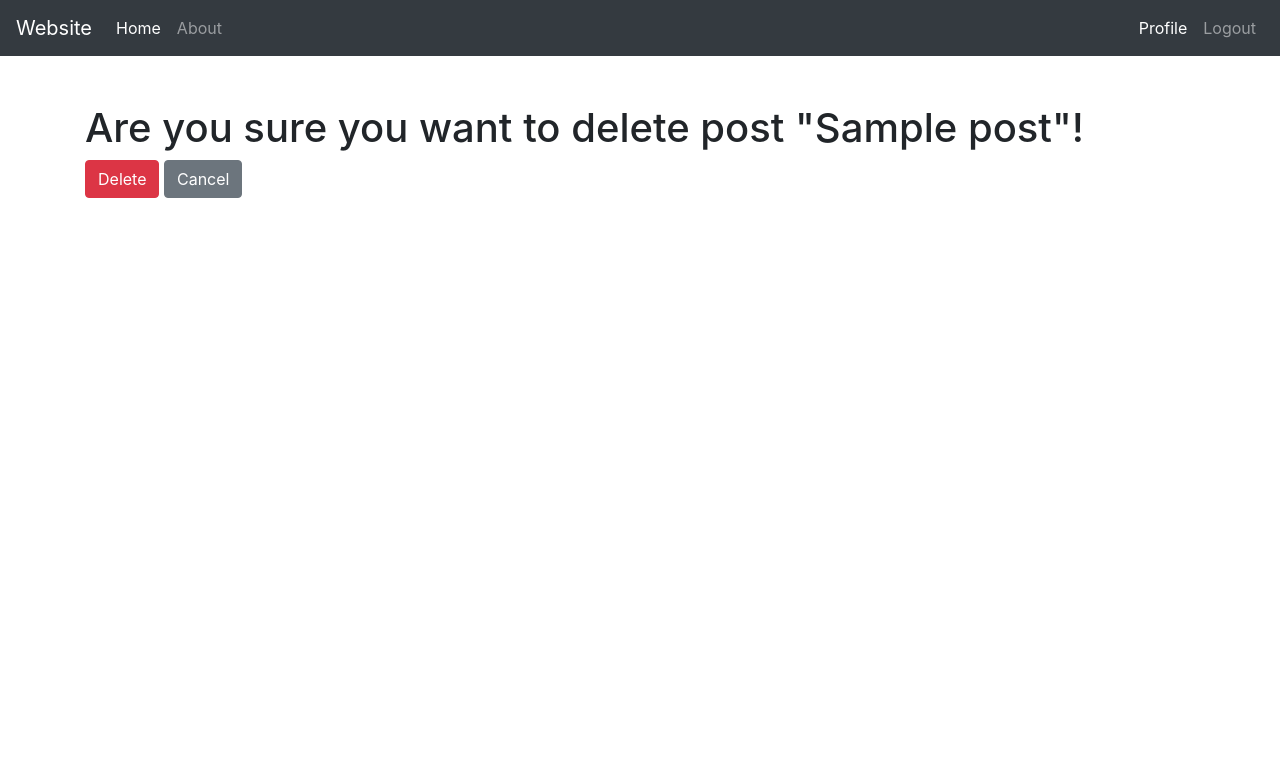
After one commit to ayushmanadhikari/goludai, a Django app: page /post/1/delete/ in a window 1280 px wide. The commit adds this page. Shown: the top 783 px of the page. Run offline with Django 3.2, Linux system fonts and the light colour scheme; a user stored in the database is signed in; tables that the repository leaves empty hold one stand-in row (values such as "Sample post"); some libraries are stand-ins or nearby versions.

Commit message:
Class based views for list, detail, update, create, delete view

```diff
--- a/website/blog/models.py
+++ b/website/blog/models.py
@@ -2,8 +2,10 @@ from django.contrib.auth import get_user_model
 from django.db import models
 from django.contrib.auth.models import User
 from django.utils import timezone
+from django.urls import reverse
 
 UserModel = get_user_model()
+
 class Post(models.Model):
     title = models.CharField(max_length=100)
     content = models.TextField()
@@ -12,3 +14,6 @@ class Post(models.Model):
 
     def __str__(self):
         return self.title
+
+    def get_absolute_url(self):
+        return reverse('post-detail', kwargs={'pk': self.pk})
--- a/website/blog/templates/blog/home.html
+++ b/website/blog/templates/blog/home.html
@@ -6,7 +6,7 @@
             <h1 class="container mt-5" >This is home page!</h1>
             {% for post in posts %}
                 <div class="container">
-                    <h3>{{post.title}}</h3>
+                    <h2><a href="{% url 'post-detail' post.id %}">{{post.title}}</a></h2>
                     <p>{{post.content}}</p>
                 </div>
             {% endfor %}
--- /dev/null
+++ b/website/blog/templates/blog/post_confirm_delete.html
@@ -0,0 +1,17 @@
+{% extends 'blog/base.html' %}
+<html>
+    <head></head>
+    <body>
+        {% block content %}
+        <form method="POST">
+            {% csrf_token %}
+            <h1 class="container mt-5" >Are you sure you want to delete post "{{object.title}}"!</h1>
+            <div class="container">
+                <button class="btn btn-danger" type="submit">Delete</button>
+                <a href="{% url 'post-detail' object.id %}" class="btn btn-secondary">Cancel</a>
+            </div>
+
+        </form>
+        {% endblock %}
+    </body>
+</html>
--- a/website/blog/urls.py
+++ b/website/blog/urls.py
@@ -1,6 +1,11 @@
+from os import name
 from django.urls import path
-from .views import HomeListView
+from .views import HomeListView, PostDetailView, PostCreateView, PostUpdateView, PostDeleteView
 
 urlpatterns = [
-    path('', HomeListView.as_view(), name='blog-home')
+    path('', HomeListView.as_view(), name='blog-home'),
+    path('post/<int:pk>/', PostDetailView.as_view(), name='post-detail'),
+    path('post/create/', PostCreateView.as_view(), name='post-create'),
+    path('post/<int:pk>/update/', PostUpdateView.as_view(), name="post-update"),
+    path('post/<int:pk>/delete/', PostDeleteView.as_view(), name='post-delete' )
 ]
--- a/website/blog/views.py
+++ b/website/blog/views.py
@@ -1,12 +1,54 @@
-from django.shortcuts import render
-from django.views.generic import ListView
+from django.contrib.messages.api import success
+from django.shortcuts import get_object_or_404, render
+from django.views.generic import ListView, DetailView, CreateView, UpdateView, DeleteView
 from .models import Post
+from django.contrib.auth.mixins import LoginRequiredMixin, UserPassesTestMixin
 
 def home(request):
     return render(request, 'blog/home.html')
 
 
 class HomeListView(ListView):
-    model = Post
+    model = Post                        #post_list.html         --default
     template_name = 'blog/home.html'
     context_object_name = 'posts'
+
+
+class PostDetailView(DetailView):
+    model = Post
+
+
+class PostCreateView(LoginRequiredMixin, CreateView):
+    model = Post
+    fields = ['title', 'content']
+
+    def form_valid(self, form):
+        form.instance.author = self.request.user
+        return super().form_valid(form)
+
+
+
+class PostUpdateView(LoginRequiredMixin, UserPassesTestMixin, UpdateView):
+    model = Post
+    fields = ['title', 'content']
+
+    def form_valid(self, form):
+        form.instance.author = self.request.user
+        return super().form_valid(form)
+
+    def test_func(self):
+        post = self.get_object()
+        if self.request.user == post.author:
+            return True
+        return False
+
+class PostDeleteView(LoginRequiredMixin, UserPassesTestMixin, DeleteView):
+    model = Post
+
+    def test_func(self):
+        post = self.get_object()
+        if self.request.user == post.author:
+            return True
+        return False
+
+    success_url = '/'
```
Also changed, not shown: website/blog/templates/blog/post_detail.html (added, +13 -0 lines), website/blog/templates/blog/post_form.html (added, +17 -0 lines).
